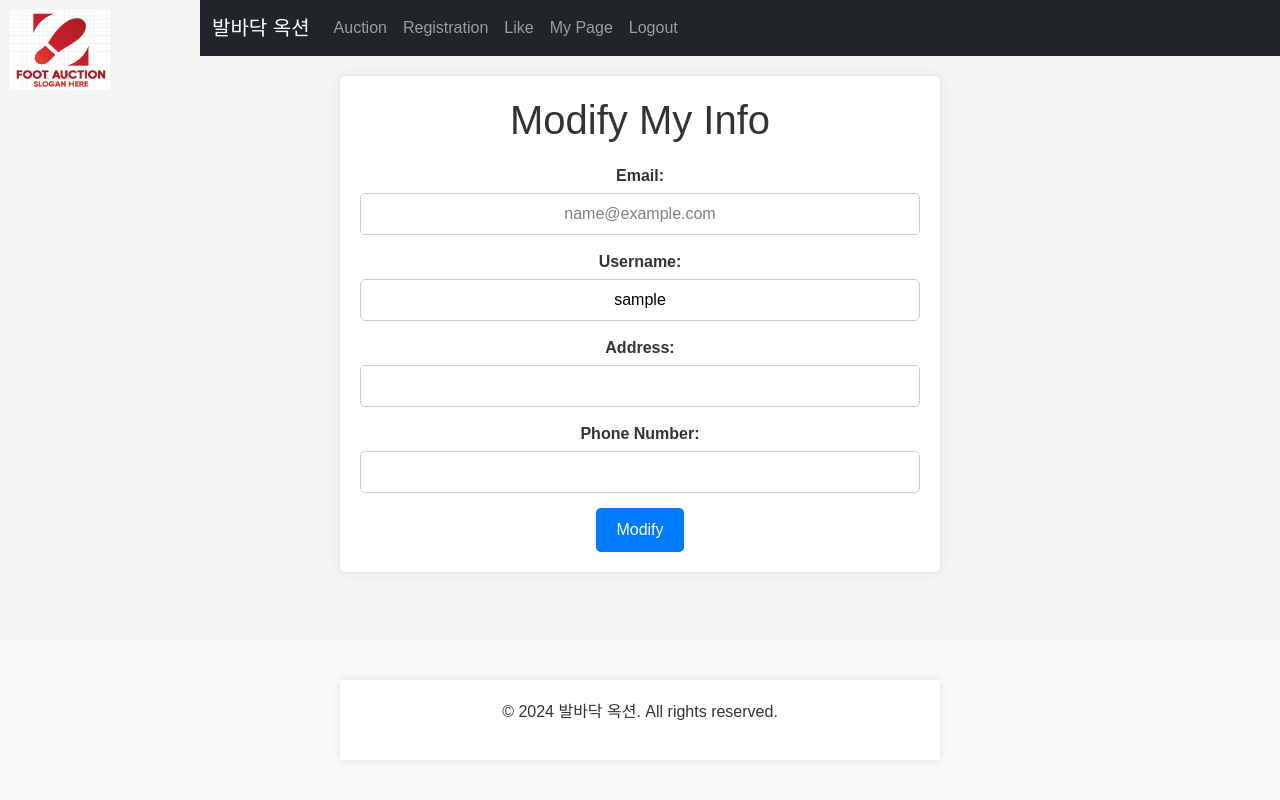
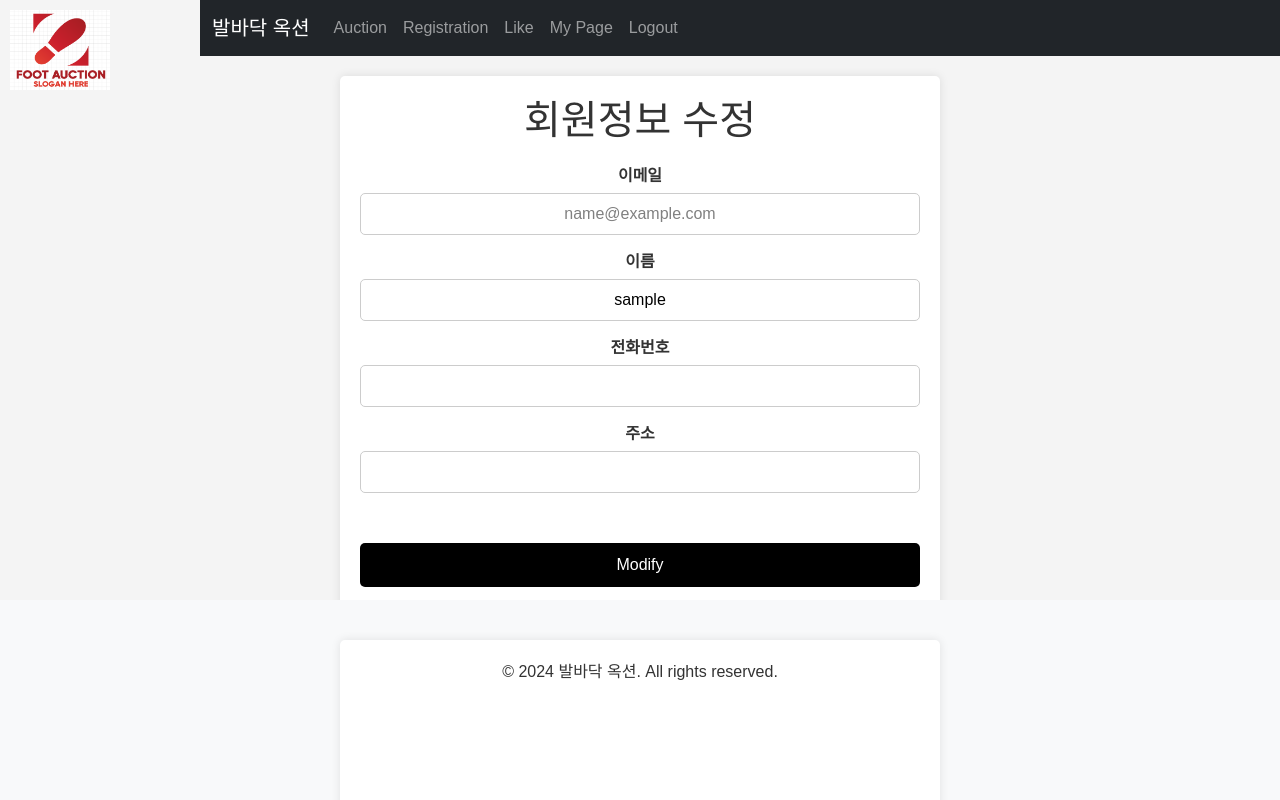
Before and after one commit to e-commerce-django/e-commerce, a Django app: page /accounts/mypage/myinfo_modify/ in a window 1280 px wide. Run offline with Django 5.2, Linux system fonts and the light colour scheme; the visitor is signed in with stand-in values (Sample User, id 1); parts of the project's set-up code (start-up, migrations or seed data) failed here and were passed over; some libraries are stand-ins or nearby versions.

Commit message:
refactor: accounts앱 html 파일 ui 수정

```diff
--- a/accounts/templates/accounts/myinfo_modify.html
+++ b/accounts/templates/accounts/myinfo_modify.html
@@ -6,7 +6,7 @@
 <head>
     <meta charset="UTF-8">
     <meta name="viewport" content="width=device-width, initial-scale=1.0">
-    <title>Modify My Info</title>
+    <title>회원정보 수정</title>
     <style>
         body {
             font-family: Arial, sans-serif;
@@ -19,6 +19,7 @@
             max-width: 600px;
             margin: 20px auto; /* 페이지를 중앙에 정렬 */
             padding: 20px;
+            height: 550px;
             background-color: #fff;
             border-radius: 5px;
             box-shadow: 0 0 10px rgba(0, 0, 0, 0.1);
@@ -50,7 +51,8 @@
             text-align: center; /* 입력된 텍스트를 가운데 정렬 */
         }
         button[type="submit"] {
-            background-color: #007bff;
+            background-color: black;
+            width: 100%;
             color: #fff;
             padding: 10px 20px; /* 버튼 패딩 조정 */
             border: none;
@@ -65,26 +67,28 @@
 </head>
 <body>
     <div class="container">
-        <h1>Modify My Info</h1>
+        <h1>회원정보 수정</h1>
         <form method="post" action="{% url 'myinfo_modify' %}">
             {% csrf_token %}
             <div class="form-group">
-                <label for="id_email">Email:</label>
+                <label for="id_email">이메일</label>
                 <input type="email" id="id_email" name="email" value="{{ user.email }}" style="color: gray;" readonly>
             </div>
             <div class="form-group">
-                <label for="id_username">Username:</label>
+                <label for="id_username">이름</label>
                 {{ form.username }}
             </div>
             <div class="form-group">
-                <label for="id_address">Address:</label>
+                <label for="id_phone_number">전화번호</label>
+                {{ form.phone_number }}
+            </div>
+            <div class="form-group">
+                <label for="id_address">주소</label>
                 {{ form.address }}
             </div>
-            <div class="form-group">
-                <label for="id_phone_number">Phone Number:</label>
-                {{ form.phone_number }}
+            <div style="margin-top: 50px;">
+                <button type="submit">Modify</button>
             </div>
-            <button type="submit">Modify</button>
         </form>
     </div>
 </body>
--- a/templates/base.html
+++ b/templates/base.html
@@ -32,6 +32,7 @@
             left: 0;
             bottom: 0;
             width: 100%;
+            height: 200px;
             background-color: #f8f9fa; /* 푸터 배경색 지정 */
             padding: 20px 0; /* 푸터 내부 여백 설정 */
             text-align: center; /* 푸터 내용 가운데 정렬 */
```
Also changed, not shown: accounts/templates/accounts/login.html (+19 -9 lines), accounts/templates/accounts/mypage.html (+10 -5 lines), accounts/templates/accounts/registration.html (+8 -6 lines).
